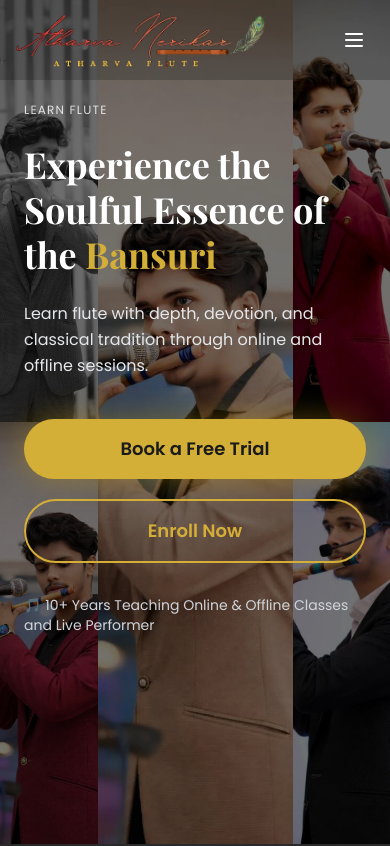
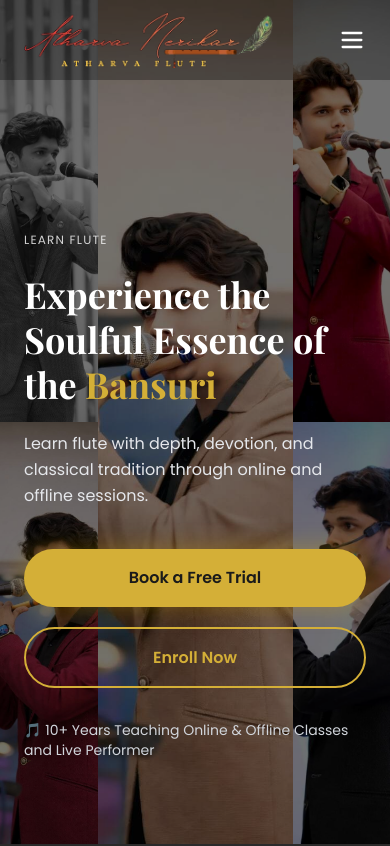
Before and after one commit to Harsh-a1213/Atharva-Flute, a React (Vite) app: page / in a window 390 px wide. Shown: the top 846 px of the page. Built offline with nearby package versions, Linux system fonts and the light colour scheme.

Commit message:
new glow

```diff
--- a/App.tsx
+++ b/App.tsx
@@ -48,7 +48,7 @@ const App: React.FC = () => {
   ];
 
   const classesData: InstrumentClass[] = [
-    { id: 1, name: "Flute (Specialty)", imageUrl: fluteImage, link: "/classes/flute" },
+    { id: 1, name: "Flute", imageUrl: fluteImage, link: "/classes/flute" },
     { id: 2, name: "Harmonium / Keyboard", imageUrl: harmoniumImage, link: "/classes/harmonium" },
     { id: 3, name: "Guitar", imageUrl: guitarImage, link: "/classes/guitar" },
     { id: 4, name: "Tabla / Drum", imageUrl: tabalaImage, link: "/classes/tabla" },
--- a/components/Header.tsx
+++ b/components/Header.tsx
@@ -1,5 +1,5 @@
 import React, { useEffect, useState } from "react";
-import Logo from "./assets/Logo.png"; // exact, case-sensitive path
+import Logo from "./assets/Logo.png";
 
 const navLinks = [
   { href: "#about", label: "About" },
@@ -13,24 +13,6 @@ const Header: React.FC = () => {
   const [isOpen, setIsOpen] = useState(false);
   const [isScrolled, setIsScrolled] = useState(false);
 
-  // Prevent body scroll when mobile menu is open
-  useEffect(() => {
-    document.body.style.overflow = isOpen ? "hidden" : "";
-    return () => {
-      document.body.style.overflow = "";
-    };
-  }, [isOpen]);
-
-  // Close mobile menu on Escape
-  useEffect(() => {
-    const onKey = (e: KeyboardEvent) => {
-      if (e.key === "Escape") setIsOpen(false);
-    };
-    window.addEventListener("keydown", onKey);
-    return () => window.removeEventListener("keydown", onKey);
-  }, []);
-
-  // Sticky header background on scroll
   useEffect(() => {
     const onScroll = () => setIsScrolled(window.scrollY > 10);
     window.addEventListener("scroll", onScroll, { passive: true });
@@ -38,113 +20,75 @@ const Header: React.FC = () => {
     return () => window.removeEventListener("scroll", onScroll);
   }, []);
 
-  // Close mobile menu when resizing to desktop
-  useEffect(() => {
-    const onResize = () => {
-      if (window.innerWidth >= 768) setIsOpen(false);
-    };
-    window.addEventListener("resize", onResize);
-    return () => window.removeEventListener("resize", onResize);
-  }, []);
-
   return (
     <header
-      className={`fixed top-0 left-0 w-full z-50 transition-all duration-300 ${
-        isScrolled
-          ? "backdrop-blur-lg bg-black/60 shadow-md"
-          : "bg-black/20"
-      }`}
-      role="banner"
+      className={`
+        fixed top-0 left-0 w-full z-50
+        transition-all duration-300
+        ${isScrolled ? "bg-black/60 backdrop-blur-lg shadow-md" : "bg-black/30"}
+      `}
     >
-      <div className="max-w-screen-xl mx-auto px-4 h-20 flex items-center justify-between">
-        {/* Logo */}
-        <a
-          href="#hero"
-          className="h-full flex items-center"
-          aria-label="Go to top"
-        >
+      <div className="max-w-7xl mx-auto px-6 h-20 flex items-center justify-between">
+        {/* LOGO */}
+        <a href="#hero" className="flex items-center h-full">
           <img
             src={Logo}
             alt="Atharva Flute Logo"
-            className="h-14 md:h-16 lg:h-20 w-auto object-contain"
-            loading="eager"
-            decoding="async"
+            className="h-14 md:h-16 object-contain"
           />
         </a>
 
-        {/* Desktop Navigation */}
-        <nav
-          className="hidden md:flex items-center space-x-8 text-[18px]"
-          role="navigation"
-          aria-label="Primary"
-        >
+        {/* DESKTOP NAV */}
+        <nav className="hidden md:flex space-x-8 text-lg">
           {navLinks.map((link) => (
             <a
               key={link.href}
               href={link.href}
-              className="text-white font-medium hover:text-brand-gold transition-colors duration-200"
+              className="text-white hover:text-brand-gold transition"
             >
               {link.label}
             </a>
           ))}
         </nav>
 
-        {/* Mobile Hamburger */}
-        <div className="md:hidden">
+        {/* MOBILE MENU BUTTON */}
         <button
-            onClick={() => setIsOpen((s) => !s)}
-            className="text-white p-2 rounded focus:outline-none focus:ring-2 focus:ring-brand-gold"
-            aria-expanded={isOpen}
-            aria-controls="mobile-nav"
-            aria-label={isOpen ? "Close menu" : "Open menu"}
+          onClick={() => setIsOpen(!isOpen)}
+          className="md:hidden text-white"
+          aria-label="Toggle Menu"
         >
           <svg
-              className="w-6 h-6"
+            className="w-7 h-7"
             fill="none"
             stroke="currentColor"
             viewBox="0 0 24 24"
           >
             {isOpen ? (
-                <path
-                  strokeLinecap="round"
-                  strokeLinejoin="round"
-                  strokeWidth={2}
-                  d="M6 18L18 6M6 6l12 12"
-                />
+              <path strokeWidth={2} strokeLinecap="round" d="M6 18L18 6M6 6l12 12" />
             ) : (
-                <path
-                  strokeLinecap="round"
-                  strokeLinejoin="round"
-                  strokeWidth={2}
-                  d="M4 6h16M4 12h16M4 18h16"
-                />
+              <path strokeWidth={2} strokeLinecap="round" d="M4 6h16M4 12h16M4 18h16" />
             )}
           </svg>
         </button>
       </div>
-      </div>
 
-      {/* Mobile Navigation */}
-      <div
-        id="mobile-nav"
-        className={`md:hidden w-full bg-black/90 backdrop-blur-md absolute left-0 z-40 transition-transform duration-300 origin-top ${
-          isOpen ? "scale-y-100" : "scale-y-0 pointer-events-none"
-        }`}
-        style={{ transformOrigin: "top" }}
-      >
-        <div className="max-w-full mx-auto px-6 py-6 flex flex-col items-center space-y-4">
+      {/* MOBILE NAV */}
+      {isOpen && (
+        <div className="md:hidden bg-black/90 backdrop-blur-md">
+          <div className="flex flex-col items-center py-6 space-y-4">
             {navLinks.map((link) => (
               <a
                 key={link.href}
                 href={link.href}
                 onClick={() => setIsOpen(false)}
-              className="text-white text-lg hover:text-brand-gold transition-colors duration-200 w-full text-center py-2"
+                className="text-white text-lg hover:text-brand-gold"
               >
                 {link.label}
               </a>
             ))}
           </div>
         </div>
+      )}
     </header>
   );
 };
--- a/components/Hero.tsx
+++ b/components/Hero.tsx
@@ -17,51 +17,33 @@ const Hero: React.FC<HeroProps> = ({
   openEnrollModal,
 }) => {
   return (
-    <section className="relative w-full min-h-screen overflow-hidden bg-black">
-
-      {/* IMAGE COLLAGE — NO GAPS */}
-      <div className="absolute inset-0 grid grid-cols-4 grid-rows-2 gap-0">
-        <img
-          src={img1}
-          className="col-span-1 row-span-1 w-full h-full object-cover grayscale"
-          alt=""
-        />
-        <img
-          src={img2}
-          className="col-span-2 row-span-2 w-full h-full object-cover"
-          alt=""
-        />
-        <img
-          src={img3}
-          className="col-span-1 row-span-1 w-full h-full object-cover"
-          alt=""
-        />
-        <img
-          src={img4}
-          className="col-span-1 row-span-1 w-full h-full object-cover"
-          alt=""
-        />
-        <img
-          src={img5}
-          className="col-span-1 row-span-1 w-full h-full object-cover"
-          alt=""
-        />
+    <section
+      id="hero"
+      className="relative w-full h-screen overflow-hidden bg-black"
+    >
+      {/* COLLAGE (NO GAPS, FULL HEIGHT) */}
+      <div className="absolute inset-0 grid grid-cols-4 grid-rows-2 gap-0 h-full">
+        <img src={img1} className="object-cover w-full h-full grayscale" />
+        <img src={img2} className="col-span-2 row-span-2 object-cover w-full h-full" />
+        <img src={img3} className="object-cover w-full h-full" />
+        <img src={img4} className="object-cover w-full h-full" />
+        <img src={img5} className="object-cover w-full h-full" />
       </div>
 
-      {/* DARK OVERLAY */}
+      {/* OVERLAY */}
       <div className="absolute inset-0 bg-black/55 z-10" />
 
-      {/* CONTENT — CENTER LEFT & LOWER */}
-      <div className="relative z-20 h-full flex items-center">
-        <div className="max-w-7xl mx-auto px-6 md:px-16 w-full">
+      {/* CONTENT (HEADER SAFE, ANCHORED) */}
+      <div className="absolute inset-0 z-20 pt-[80px]">
+        <div className="h-full max-w-[1100px] mx-auto px-6 md:px-12">
           <motion.div
-            className="max-w-3xl mt-24 md:mt-32"
+            className="max-w-[620px] mt-[18vh]"
             initial={{ opacity: 0, y: 30 }}
             animate={{ opacity: 1, y: 0 }}
             transition={{ duration: 0.9, ease: "easeOut" }}
           >
             {/* BADGE */}
-            <span className="inline-block text-xs tracking-widest uppercase text-white/80 mb-6">
+            <span className="block text-xs tracking-widest uppercase text-white/80 mb-6">
               LEARN FLUTE
             </span>
 
@@ -79,33 +61,53 @@ const Hero: React.FC<HeroProps> = ({
 
             {/* CTA BUTTONS */}
             <div className="flex flex-col sm:flex-row gap-5 mb-8">
-              <button
+
+              {/* BOOK FREE TRIAL */}
+              <motion.button
                 onClick={openBookingModal}
+                whileHover={{
+                  scale: 1.05,
+                  y: -4,
+                  boxShadow: "0 0 45px rgba(234,179,8,0.65)",
+                }}
+                whileTap={{ scale: 0.95 }}
+                transition={{ type: "spring", stiffness: 300, damping: 20 }}
                 className="
                   bg-brand-gold text-brand-dark font-bold
-                  py-4 px-10 rounded-full text-lg
-                  shadow-[0_0_30px_rgba(234,179,8,0.35)]
-                  hover:scale-105 transition-transform
+                  py-4 px-10 rounded-full
+                  shadow-[0_0_25px_rgba(234,179,8,0.35)]
+                  focus:outline-none
                 "
               >
                 Book a Free Trial
-              </button>
+              </motion.button>
 
-              <button
+              {/* ENROLL NOW */}
+              <motion.button
                 onClick={openEnrollModal}
+                whileHover={{
+                  scale: 1.05,
+                  y: -4,
+                  backgroundColor: "#EAB308",
+                  color: "#111827",
+                  boxShadow: "0 0 35px rgba(234,179,8,0.55)",
+                }}
+                whileTap={{ scale: 0.95 }}
+                transition={{ type: "spring", stiffness: 300, damping: 20 }}
                 className="
                   border-2 border-brand-gold text-brand-gold font-bold
-                  py-4 px-10 rounded-full text-lg
-                  hover:bg-brand-gold hover:text-brand-dark
-                  transition-colors
+                  py-4 px-10 rounded-full
+                  bg-transparent
+                  focus:outline-none
                 "
               >
                 Enroll Now
-              </button>
+              </motion.button>
+
             </div>
 
             {/* TRUST LINE */}
-            <p className="text-sm text-gray-300 flex items-center gap-2">
+            <p className="text-sm text-gray-300">
               🎵 10+ Years Teaching Online & Offline Classes and Live Performer
             </p>
           </motion.div>
```
Also changed, not shown: components/EnquiryForm.tsx (+51 -61 lines). Lines whose indentation alone changed are shown as unchanged.
